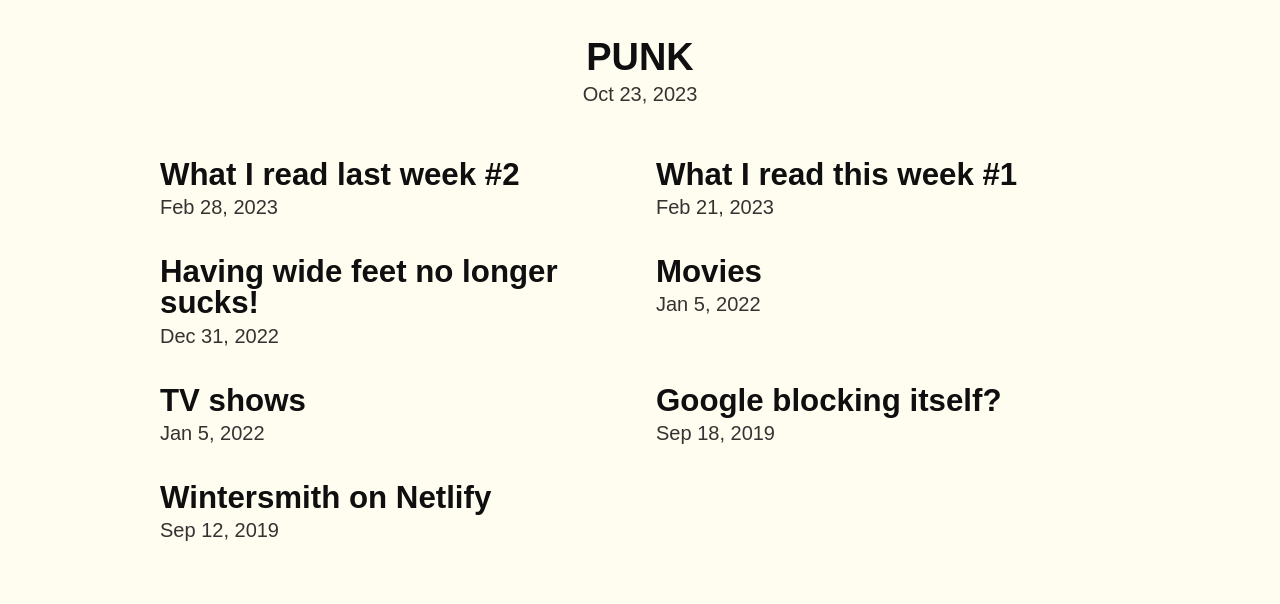
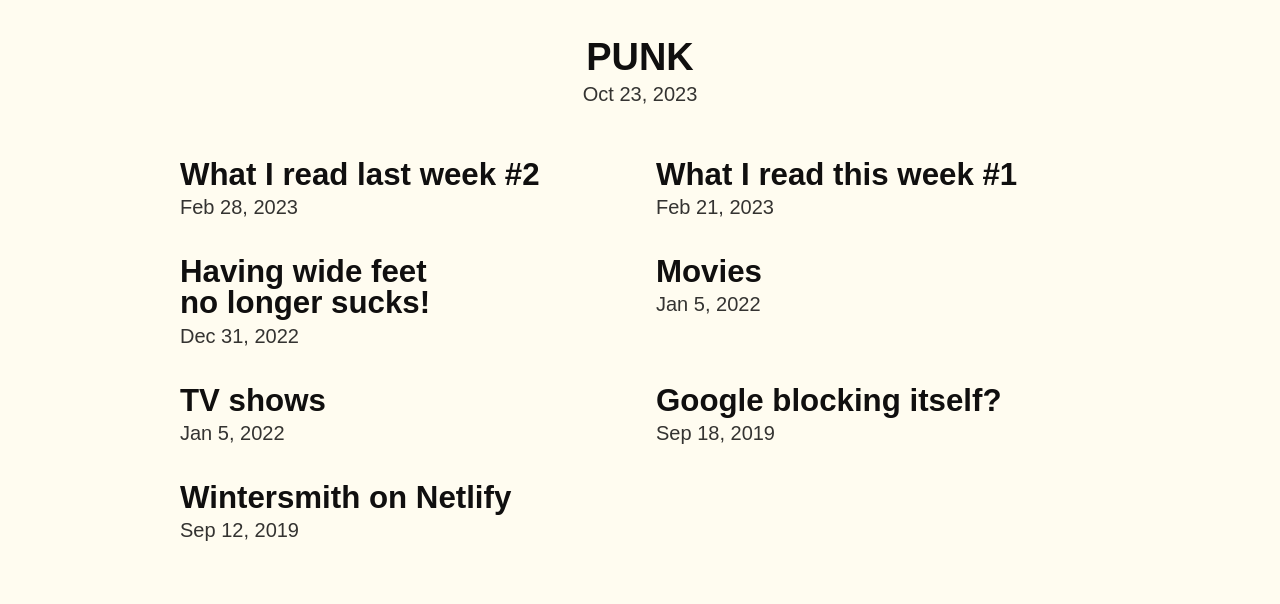
Before and after one commit to brnrd/vegetalope, an Astro site: page /blog in a window 1280 px wide. Shown: the part 99-703 px from the top of the page. Built offline with nearby package versions, Linux system fonts and the light colour scheme; Astro itself is replaced by a stand-in of ours.

Commit message:
chore: update global.css resets
https://twitter.com/souporserious/status/1746311121949356469

```diff
--- a/src/styles/global.css
+++ b/src/styles/global.css
@@ -74,6 +74,11 @@
 	--link-main: var(--flexoki-cyan-400);
 }
 
+* {
+	box-sizing: border-box;
+	min-width: 0;
+}
+
 body {
 	font-family: sans-serif;
 	margin: 0;
@@ -86,6 +91,7 @@ body {
 	color: var(--text-main);
 	font-size: 20px;
 	line-height: 1.7;
+	min-height: 100dvh;
 }
 
 main {
@@ -104,6 +110,7 @@ h6 {
 	margin: 0 0 0.5rem 0;
 	color: var(--text-main);
 	line-height: 1.2;
+	text-wrap: balance;
 }
 
 h1 {
@@ -141,6 +148,7 @@ a:hover {
 
 p {
 	margin-bottom: 1em;
+	text-wrap: pretty;
 }
 
 .prose p {
```
